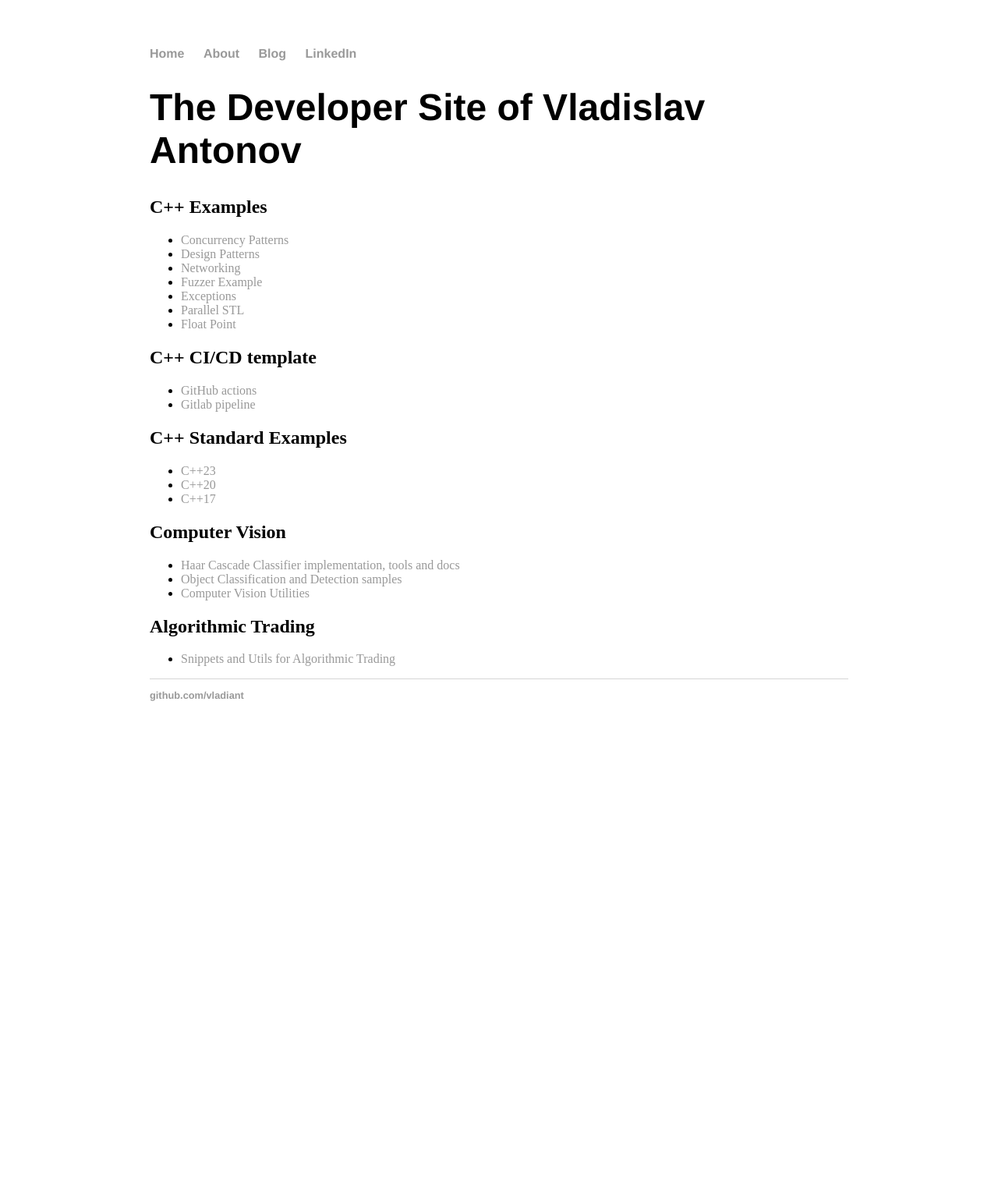
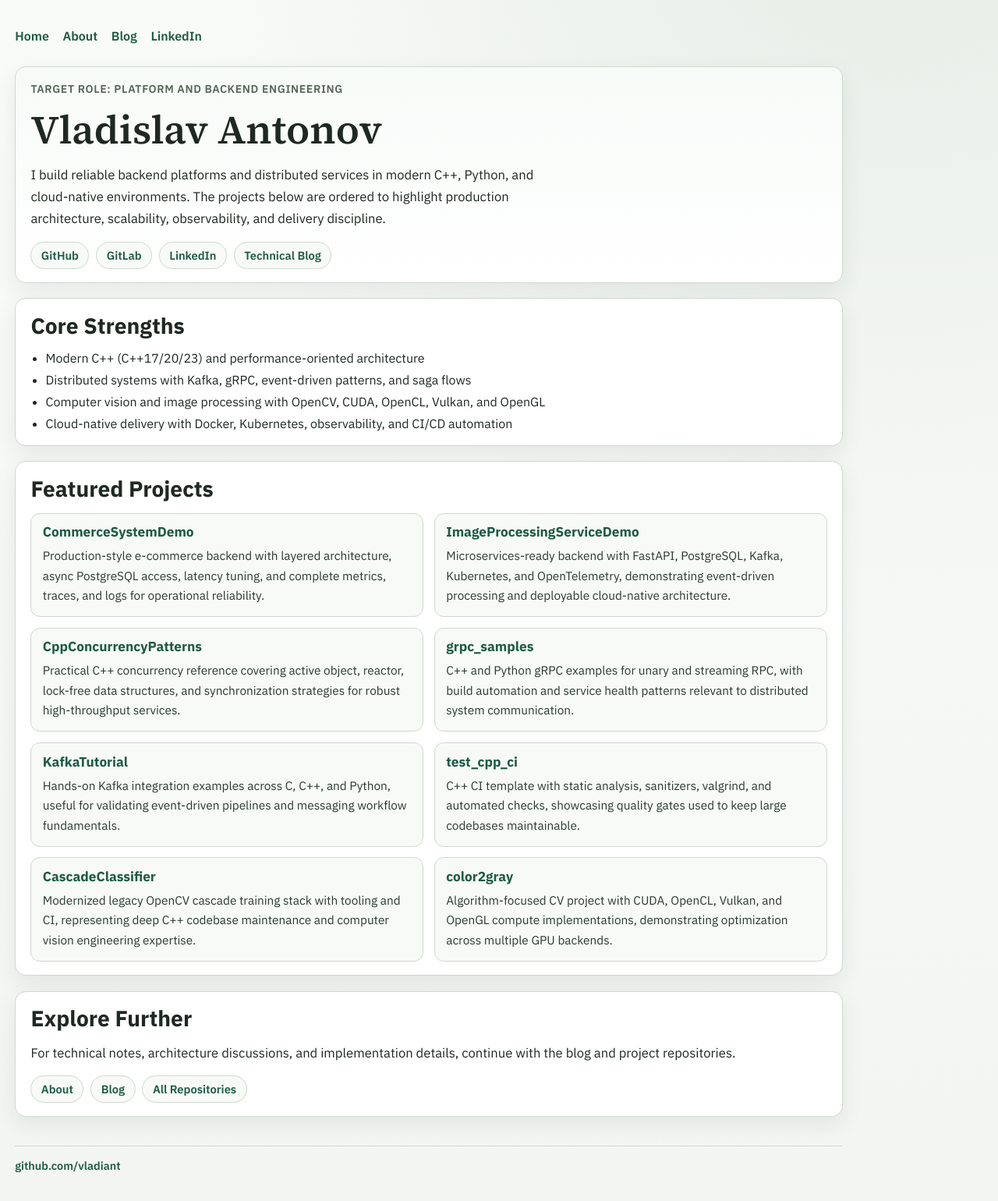
Before and after one commit to vladiant/vladiant.github.io, a Jekyll site: the page built from index.html, in a window 1280 px wide. Shown: the whole page at 78% size. Built offline with Jekyll 4.4.1, drawn with Linux system fonts in a browser that asks for light colours; before the commit the page ends 959 px from its top, so only the background shows below that.

Commit message:
Update front page

```diff
--- a/css/main.css
+++ b/css/main.css
@@ -1,43 +1,242 @@
+@import url('https://fonts.googleapis.com/css2?family=IBM+Plex+Sans:wght@400;500;600;700&family=Source+Serif+4:opsz,wght@8..60,400;8..60,600&display=swap');
+
+:root {
+    --bg: #f3f5f2;
+    --bg-accent: #e6ece6;
+    --surface: #ffffff;
+    --surface-soft: #f7faf7;
+    --text: #1f2822;
+    --muted: #566457;
+    --border: #cfd8cf;
+    --link: #1e5a46;
+    --link-hover: #144336;
+    --shadow: 0 10px 28px rgba(31, 40, 34, 0.08);
+}
+
+* {
+    box-sizing: border-box;
+}
+
 body {
-    margin: 60px auto;
-    width: 70%;
+    margin: 0;
+    padding: 2.25rem 1.2rem;
+    max-width: 1100px;
+    color: var(--text);
+    font-family: 'IBM Plex Sans', 'Segoe UI', Tahoma, sans-serif;
+    background:
+        radial-gradient(circle at 90% -10%, var(--bg-accent) 0%, rgba(230, 236, 230, 0) 46%),
+        linear-gradient(180deg, #f9fbf9 0%, var(--bg) 100%);
 }
-nav ul, footer ul {
-    font-family:'Helvetica', 'Arial', 'Sans-Serif';
-    padding: 0px;
+
+nav,
+footer,
+.container {
+    width: 100%;
+}
+
+nav ul,
+footer ul {
+    padding: 0;
     list-style: none;
-    font-weight: bold;
+    font-weight: 600;
 }
-nav ul li, footer ul li {
+
+nav ul {
+    display: flex;
+    flex-wrap: wrap;
+    gap: 0.6rem 1.1rem;
+    margin: 0 0 1.8rem;
+}
+
+footer ul {
+    margin: 0;
+}
+
+nav ul li,
+footer ul li {
     display: inline;
-    margin-right: 20px;
+    margin: 0;
 }
+
 a {
     text-decoration: none;
-    color: #999;
+    color: var(--link);
 }
+
 a:hover {
     text-decoration: underline;
+    color: var(--link-hover);
 }
+
+h1,
+h2,
+h3 {
+    margin-top: 0;
+    color: var(--text);
+    line-height: 1.2;
+}
+
 h1 {
-    font-size: 3em;
-    font-family:'Helvetica', 'Arial', 'Sans-Serif';
+    font-family: 'Source Serif 4', Georgia, serif;
+    font-size: clamp(2rem, 4.4vw, 3.2rem);
+    margin-bottom: 0.9rem;
 }
+
+h2 {
+    font-size: clamp(1.3rem, 2.2vw, 1.8rem);
+    margin-bottom: 0.9rem;
+}
+
+h3 {
+    font-size: 1.08rem;
+    margin-bottom: 0.45rem;
+}
+
 p {
-    font-size: 1.5em;
-    line-height: 1.4em;
-    color: #333;
+    font-size: 1.04rem;
+    line-height: 1.66;
+    color: var(--text);
 }
+
 footer {
-    border-top: 1px solid #d5d5d5;
-    font-size: .8em;
+    margin-top: 2.3rem;
+    padding-top: 0.9rem;
+    border-top: 1px solid var(--border);
+    font-size: 0.9rem;
+}
+
+.home-page {
+    display: grid;
+    gap: 1.2rem;
+}
+
+.hero,
+.skills-overview,
+.featured-projects,
+.next-step {
+    background: var(--surface);
+    border: 1px solid var(--border);
+    border-radius: 14px;
+    padding: 1.1rem 1.2rem;
+    box-shadow: var(--shadow);
+}
+
+.hero {
+    background: linear-gradient(180deg, #f7fbf8 0%, #ffffff 100%);
+}
+
+.hero-kicker {
+    color: var(--muted);
+    font-size: 0.88rem;
+    font-weight: 600;
+    margin: 0 0 0.55rem;
+    text-transform: uppercase;
+    letter-spacing: 0.045em;
+}
+
+.hero-summary {
+    margin: 0.4rem 0 1rem;
+    max-width: 65ch;
+}
+
+.hero-links {
+    display: flex;
+    flex-wrap: wrap;
+    gap: 0.55rem;
+}
+
+.btn {
+    display: inline-block;
+    padding: 0.42rem 0.78rem;
+    border-radius: 999px;
+    border: 1px solid var(--border);
+    background: var(--surface-soft);
+    color: var(--link);
+    font-size: 0.92rem;
+    font-weight: 600;
+    transition: background-color 0.2s ease, border-color 0.2s ease;
+}
+
+.btn:hover {
+    text-decoration: none;
+    background: #edf4ef;
+    border-color: #b6c3b7;
+}
+
+.skill-list {
+    margin: 0;
+    padding-left: 1.2rem;
+    display: grid;
+    gap: 0.5rem;
+}
+
+.project-grid {
+    display: grid;
+    grid-template-columns: repeat(2, minmax(0, 1fr));
+    gap: 0.85rem;
+}
+
+.project-card {
+    border: 1px solid var(--border);
+    border-radius: 12px;
+    padding: 0.85rem 0.9rem;
+    background: var(--surface-soft);
+}
+
+.project-card p {
+    margin: 0;
+    font-size: 0.96rem;
+    color: #2b3a2f;
+}
+
+.next-step p {
+    margin: 0 0 0.9rem;
+}
+
+.about,
+.post,
+.blurb {
+    background: var(--surface);
+    border: 1px solid var(--border);
+    border-radius: 14px;
+    padding: 1.1rem 1.2rem;
+    box-shadow: var(--shadow);
 }
 
 ul.posts {
     margin: 20px auto 40px;
-    font-size: 1.5em;
+    font-size: 1.08rem;
+    padding-left: 0;
 }
 
 ul.posts li {
     list-style: none;
+    margin-bottom: 0.4rem;
 }
+
+@media (max-width: 900px) {
+    body {
+        padding: 1.3rem 0.9rem;
+    }
+
+    .project-grid {
+        grid-template-columns: 1fr;
+    }
+}
+
+@media (max-width: 600px) {
+    .hero,
+    .skills-overview,
+    .featured-projects,
+    .next-step,
+    .about,
+    .post,
+    .blurb {
+        padding: 0.95rem;
+    }
+
+    nav ul {
+        gap: 0.45rem 0.8rem;
+        margin-bottom: 1.1rem;
+    }
+}
--- a/index.html
+++ b/index.html
@@ -2,49 +2,77 @@
 layout: default
 title: vladiant
 ---
-<div class="blurb">
-	<h1>The Developer Site of Vladislav Antonov</h1>
+<main class="home-page">
+	<section class="hero">
+		<p class="hero-kicker">Target Role: Platform and Backend Engineering</p>
+		<h1>Vladislav Antonov</h1>
+		<p class="hero-summary">
+			I build reliable backend platforms and distributed services in modern C++, Python, and cloud-native environments.
+			The projects below are ordered to highlight production architecture, scalability, observability, and delivery discipline.
+		</p>
+		<div class="hero-links">
+			<a class="btn" href="https://github.com/vladiant">GitHub</a>
+			<a class="btn" href="https://gitlab.com/vladiant">GitLab</a>
+			<a class="btn" href="https://www.linkedin.com/in/vladiant/">LinkedIn</a>
+			<a class="btn" href="/blog/">Technical Blog</a>
+		</div>
+	</section>
 
-	<h2>C++ Examples</h2>
+	<section class="skills-overview">
+		<h2>Core Strengths</h2>
+		<ul class="skill-list">
+			<li>Modern C++ (C++17/20/23) and performance-oriented architecture</li>
+			<li>Distributed systems with Kafka, gRPC, event-driven patterns, and saga flows</li>
+			<li>Computer vision and image processing with OpenCV, CUDA, OpenCL, Vulkan, and OpenGL</li>
+			<li>Cloud-native delivery with Docker, Kubernetes, observability, and CI/CD automation</li>
+		</ul>
+	</section>
 
-	<ul>
-		<li><a href="https://github.com/vladiant/CppConcurrencyPatterns">Concurrency Patterns</a></li>
-		<li><a href="https://github.com/vladiant/CppDesignPatterns">Design Patterns</a></li>
-		<li><a href="https://github.com/vladiant/CppNetwork">Networking</a></li>
-		<li><a href="https://github.com/vladiant/CppFuzzerExample">Fuzzer Example</a></li>
-		<li><a href="https://github.com/vladiant/CppExceptions">Exceptions</a></li>
-		<li><a href="https://github.com/vladiant/CppParallelSTL">Parallel STL</a></li>
-		<li><a href="https://github.com/vladiant/CppFloatPoint">Float Point</a></li>
-	</ul>
+	<section class="featured-projects">
+		<h2>Featured Projects</h2>
+		<div class="project-grid">
+			<article class="project-card">
+				<h3><a href="https://github.com/vlantonov/CommerceSystemDemo">CommerceSystemDemo</a></h3>
+				<p>Production-style e-commerce backend with layered architecture, async PostgreSQL access, latency tuning, and complete metrics, traces, and logs for operational reliability.</p>
+			</article>
+			<article class="project-card">
+				<h3><a href="https://github.com/vlantonov/ImageProcessingServiceDemo">ImageProcessingServiceDemo</a></h3>
+				<p>Microservices-ready backend with FastAPI, PostgreSQL, Kafka, Kubernetes, and OpenTelemetry, demonstrating event-driven processing and deployable cloud-native architecture.</p>
+			</article>
+			<article class="project-card">
+				<h3><a href="https://github.com/vladiant/CppConcurrencyPatterns">CppConcurrencyPatterns</a></h3>
+				<p>Practical C++ concurrency reference covering active object, reactor, lock-free data structures, and synchronization strategies for robust high-throughput services.</p>
+			</article>
+			<article class="project-card">
+				<h3><a href="https://github.com/vlantonov/grpc_samples">grpc_samples</a></h3>
+				<p>C++ and Python gRPC examples for unary and streaming RPC, with build automation and service health patterns relevant to distributed system communication.</p>
+			</article>
+			<article class="project-card">
+				<h3><a href="https://github.com/vlantonov/KafkaTutorial">KafkaTutorial</a></h3>
+				<p>Hands-on Kafka integration examples across C, C++, and Python, useful for validating event-driven pipelines and messaging workflow fundamentals.</p>
+			</article>
+			<article class="project-card">
+				<h3><a href="https://github.com/vladiant/test_cpp_ci">test_cpp_ci</a></h3>
+				<p>C++ CI template with static analysis, sanitizers, valgrind, and automated checks, showcasing quality gates used to keep large codebases maintainable.</p>
+			</article>
+			<article class="project-card">
+				<h3><a href="https://github.com/vladiant/CascadeClassifier">CascadeClassifier</a></h3>
+				<p>Modernized legacy OpenCV cascade training stack with tooling and CI, representing deep C++ codebase maintenance and computer vision engineering expertise.</p>
+			</article>
+			<article class="project-card">
+				<h3><a href="https://github.com/vladiant/color2gray">color2gray</a></h3>
+				<p>Algorithm-focused CV project with CUDA, OpenCL, Vulkan, and OpenGL compute implementations, demonstrating optimization across multiple GPU backends.</p>
+			</article>
+		</div>
+	</section>
 
-	<h2>C++ CI/CD template</h2>
-
-	<ul>
-		<li><a href="https://github.com/vladiant/test_cpp_ci">GitHub actions</a></li>
-		<li><a href="https://gitlab.com/vladiant/cpp_ci_example">Gitlab pipeline</a></li>
-	</ul>
-
-	<h2>C++ Standard Examples</h2>
-
-	<ul>
-		<li><a href="https://github.com/vladiant/Cpp23examples">C++23</a></li>
-		<li><a href="https://github.com/vladiant/Cpp20examples">C++20</a></li>
-		<li><a href="https://github.com/vladiant/Cpp17examples">C++17</a></li>
-	</ul>
-
-	<h2>Computer Vision</h2>
-
-	<ul>
-		<li><a href="https://github.com/vladiant/CascadeClassifier">Haar Cascade Classifier implementation, tools and docs</a></li>
-		<li><a href="https://github.com/vladiant/ObjectDetectSamples">Object Classification and Detection samples</a></li>
-		<li><a href="https://github.com/vladiant/ComputerVisionUtils">Computer Vision Utilities</a></li>
-	</ul>
-
-	<h2>Algorithmic Trading</h2>
-
-	<ul>
-		<li><a href="https://github.com/vladiant/AlgorithmicTrading">Snippets and Utils for Algorithmic Trading</a></li>
-	</ul>
-
-
-</div><!-- /.blurb -->
+	<section class="next-step">
+		<h2>Explore Further</h2>
+		<p>For technical notes, architecture discussions, and implementation details, continue with the blog and project repositories.</p>
+		<div class="hero-links">
+			<a class="btn" href="/about/">About</a>
+			<a class="btn" href="/blog/">Blog</a>
+			<a class="btn" href="https://github.com/vladiant?tab=repositories">All Repositories</a>
+		</div>
+	</section>
+</main>
```
